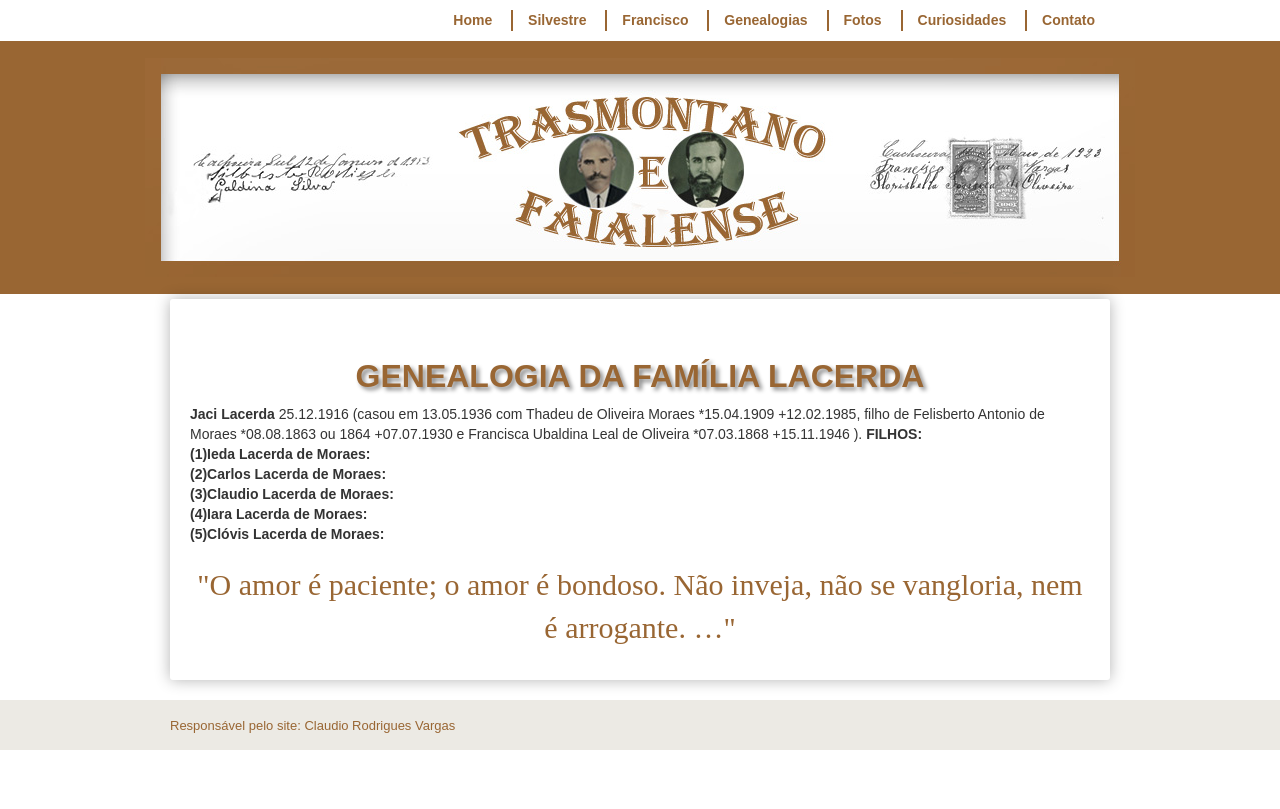
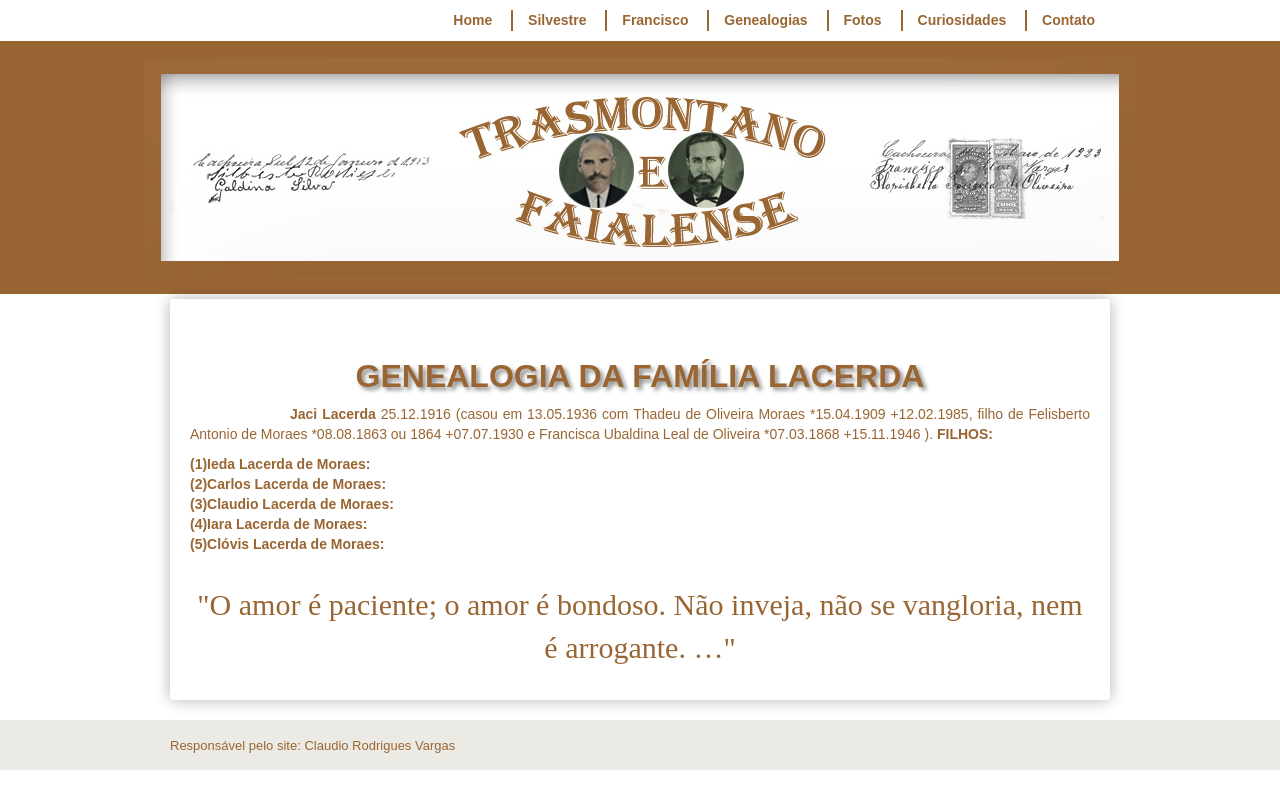
Before and after one commit to claudiovargas1955/claudiovargas1955.github.io, a Jekyll site: the page built from _pages/familia-lacerda.html, in a window 1280 px wide. Shown: the top 809 px of the page. Built offline with Jekyll 4.4.1, drawn with Linux system fonts in a browser that asks for light colours; some web fonts are replaced.

Commit message:
Update familia-lacerda.html

```diff
--- a/_pages/familia-lacerda.html
+++ b/_pages/familia-lacerda.html
@@ -95,9 +95,10 @@
 </style>
 
 <h1>GENEALOGIA DA FAMÍLIA LACERDA</h1>
-<b>Jaci Lacerda </b>25.12.1916 (casou em 13.05.1936 com Thadeu de Oliveira Moraes *15.04.1909 +12.02.1985, filho de Felisberto Antonio
-de Moraes *08.08.1863 ou 1864 +07.07.1930 e Francisca Ubaldina Leal de Oliveira *07.03.1868 +15.11.1946 ). <b>FILHOS: </b><br>
-<b>(1)Ieda Lacerda de Moraes:</b><br>
+<b><p style="text-indent:100px";/>Jaci Lacerda </b>25.12.1916 (casou em 13.05.1936 com Thadeu de Oliveira Moraes *15.04.1909 +12.02.1985,
+filho de Felisberto Antonio de Moraes *08.08.1863 ou 1864 +07.07.1930 e Francisca Ubaldina Leal de Oliveira *07.03.1868 +15.11.1946 ).
+<b>FILHOS: </b><br>
+<p><b>(1)Ieda Lacerda de Moraes:</b><br>
 <b>(2)Carlos Lacerda de Moraes:</b><br>
 <b>(3)Claudio Lacerda de  Moraes:</b><br>
 <b>(4)Iara Lacerda de Moraes:</b><br>
```
